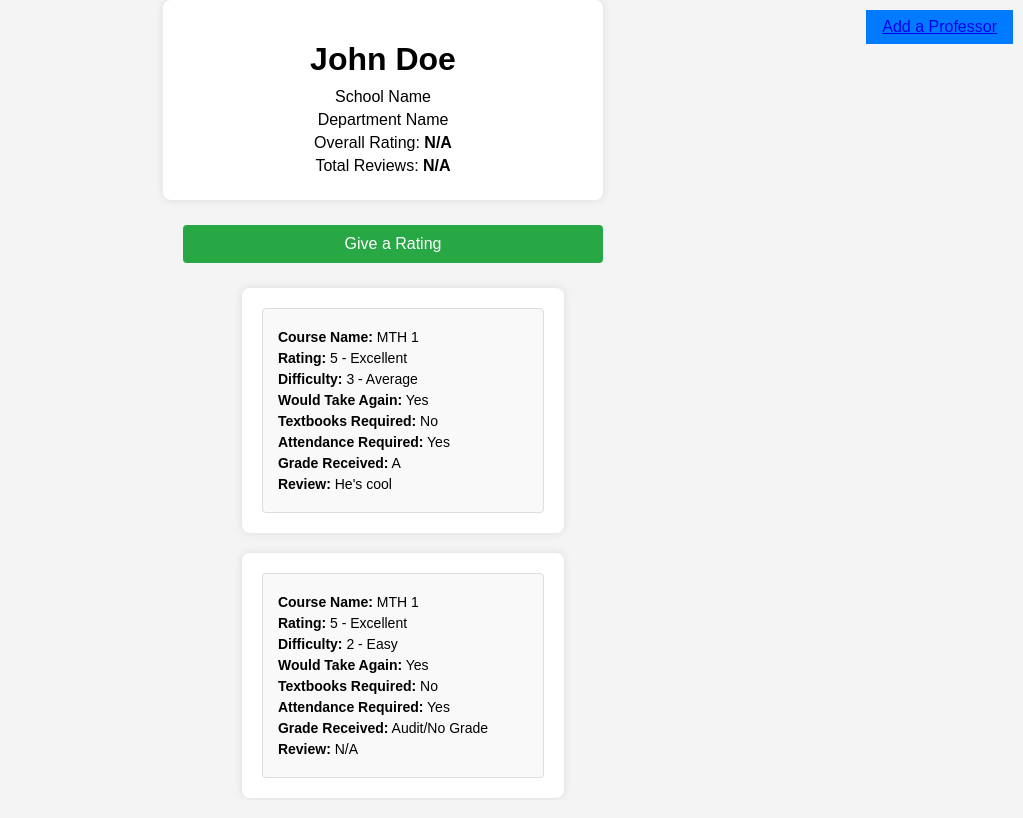
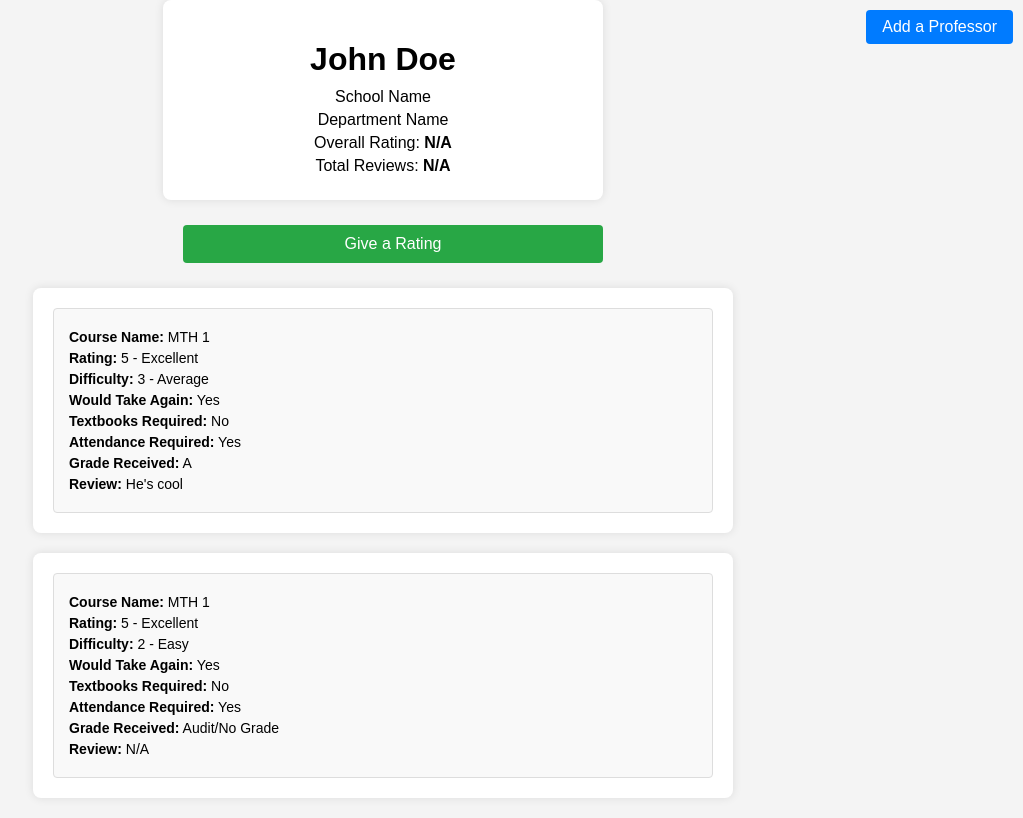
Before and after one commit to matikd41/UniVerse, a PHP site: page /rateaprofessor.html in a window 1280 px wide. Shown: the whole page, without its empty margins (257-1280 px from the left). Before the commit the page ends 778 px from the top, so only its background shows below. Run offline with PHP 8.4, Linux system fonts and the light colour scheme.

Commit message:
Update rateaprofessorstyle.css

```diff
--- a/rateaprofessorstyle.css
+++ b/rateaprofessorstyle.css
@@ -5,8 +5,8 @@ body {
   padding: 0;
   display: flex;
   flex-direction: column;
-  justify-content: center;
   align-items: center;
+  min-height: 100vh;
 }
 
 .professor-container {
@@ -17,7 +17,6 @@ body {
   width: 100%;
   max-width: 400px;
   text-align: center;
-  position: relative;
   margin-bottom: 20px;
 }
 
@@ -53,16 +52,29 @@ p {
 }
 
 .add-professor {
-  position: absolute;
+  position: fixed;
   top: 10px;
   right: 10px;
   width: auto;
   padding: 8px 16px;
   background-color: #007bff;
+  color: #fff;
+  text-decoration: none;
+  border-radius: 4px;
+  font-size: 16px;
+  border: none;
+  cursor: pointer;
 }
 
 .add-professor:hover {
   background-color: #0056b3;
+}
+
+.reviews {
+  width: 100%;
+  max-width: 700px;
+  margin-top: 20px;
+  padding: 0 20px;
 }
 
 .review-container {
@@ -70,9 +82,7 @@ p {
   padding: 20px;
   border-radius: 8px;
   box-shadow: 0 0 10px rgba(0, 0, 0, 0.1);
-  width: 100%;
-  max-width: 700px;
-  margin-top: 20px;
+  margin-bottom: 20px;
 }
 
 .review {
```
